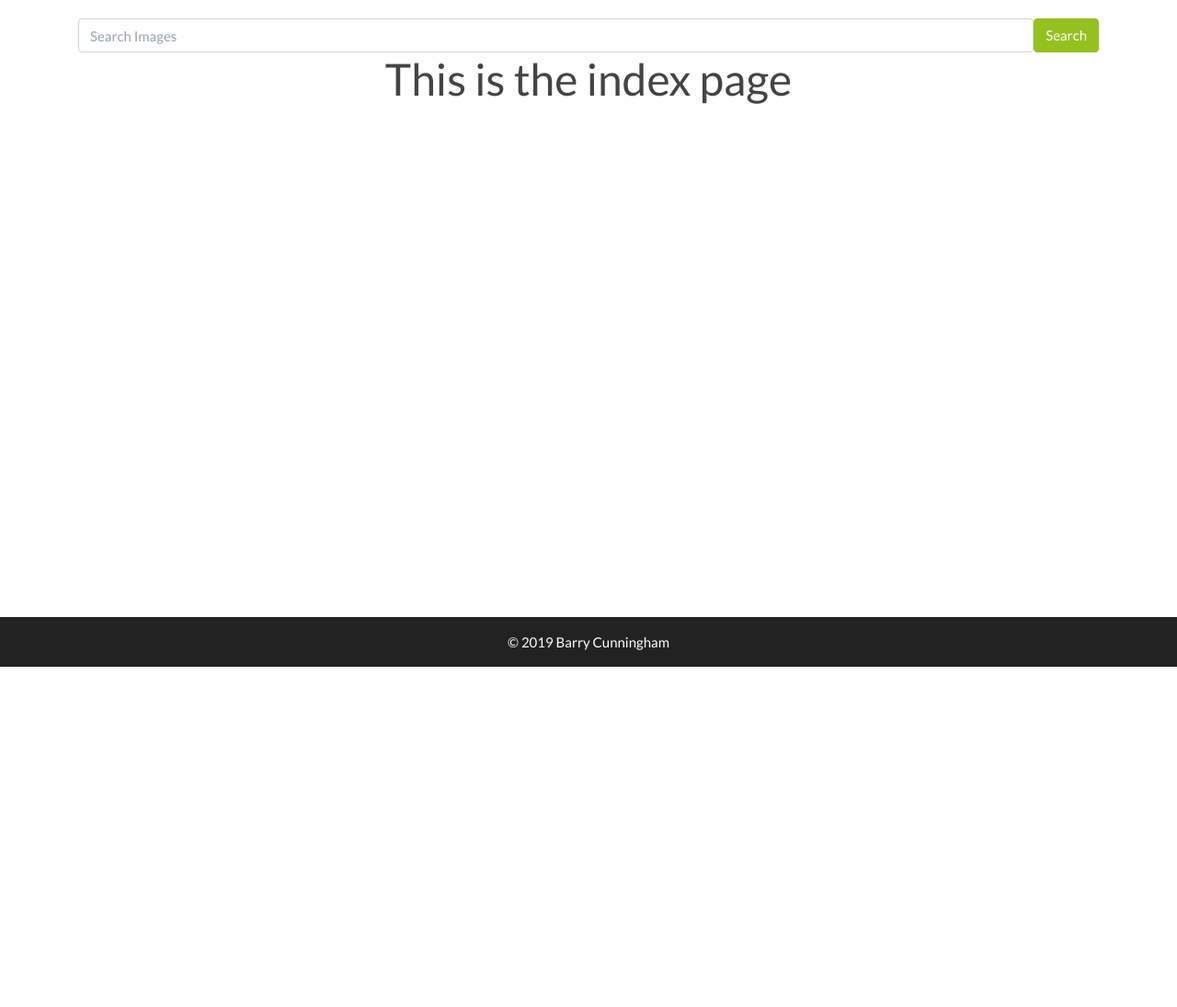
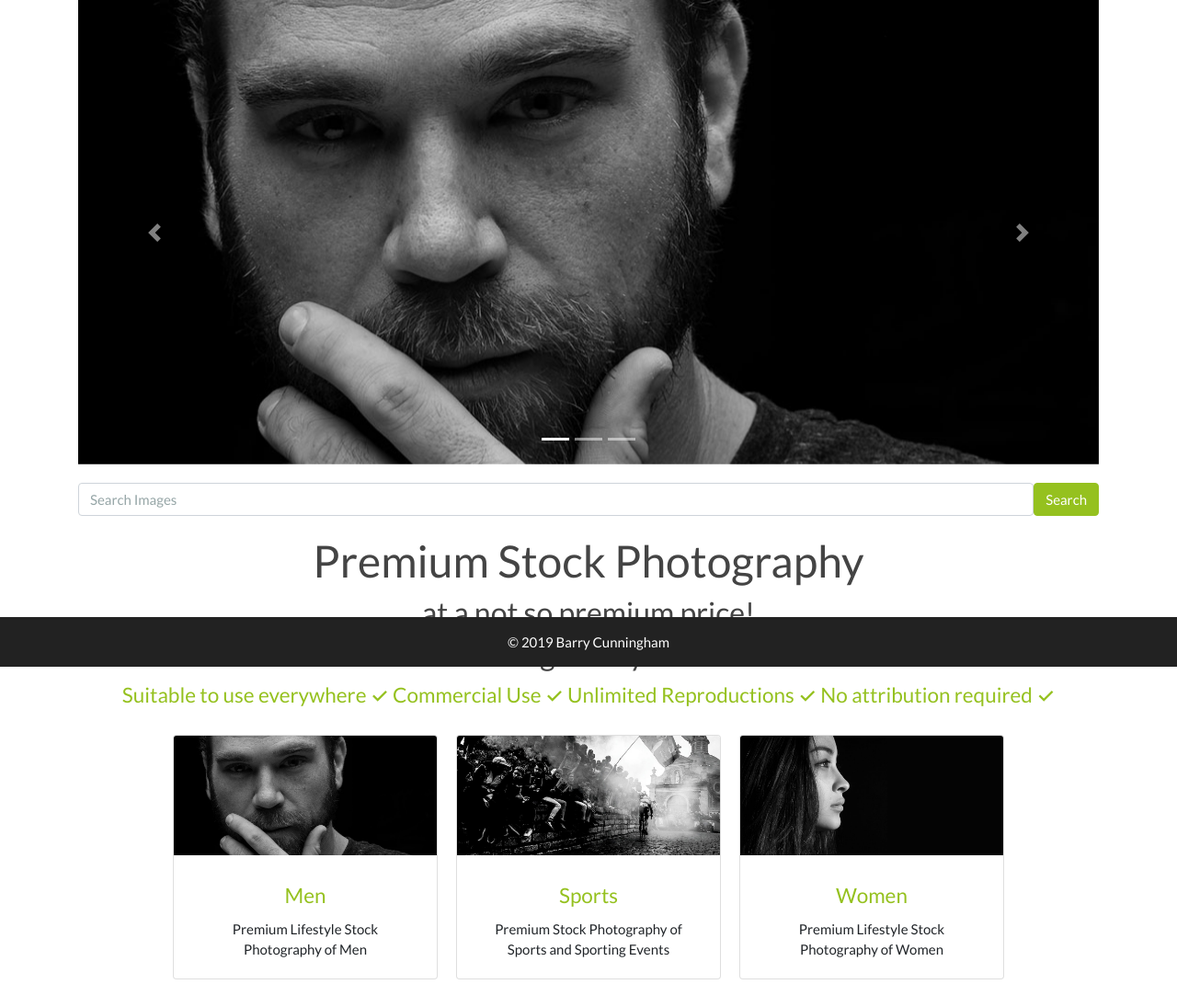
Before and after one commit to barra1212/pixelphoto, a Django app: page / in a window 1280 px wide. Shown: the part 75-1170 px from the top of the page at 92% size. Before the commit the page ends 800 px from the top, so only its background shows below. Run offline with Django 3.2, Linux system fonts and the light colour scheme; some libraries are stand-ins or nearby versions.

Commit message:
Index Page styling and added content

```diff
--- a/home/templates/index.html
+++ b/home/templates/index.html
@@ -1,7 +1,76 @@
 {% extends 'base.html' %}
+{% load staticfiles %}
 
 {% block content %}
 
-<h1>This is the index page</h1>
+<div id="carouselExampleIndicators" class="carousel slide" data-ride="carousel">
+  <ol class="carousel-indicators">
+    <li data-target="#carouselExampleIndicators" data-slide-to="0" class="active"></li>
+    <li data-target="#carouselExampleIndicators" data-slide-to="1"></li>
+    <li data-target="#carouselExampleIndicators" data-slide-to="2"></li>
+  </ol>
+  <div class="carousel-inner">
+    <div class="carousel-item active">
+      <img class="d-block w-100" src="{% static 'media/slide-men.jpg' %}" alt="Men">
+    </div>
+    <div class="carousel-item">
+      <img class="d-block w-100" src="{% static 'media/slide-sports.jpg' %}" alt="Sports">
+    </div>
+    <div class="carousel-item">
+      <img class="d-block w-100" src="{% static 'media/slide-women.jpg' %}" alt="Women">
+    </div>
+  </div>
+  <a class="carousel-control-prev" href="#carouselExampleIndicators" role="button" data-slide="prev">
+    <span class="carousel-control-prev-icon" aria-hidden="true"></span>
+    <span class="sr-only">Previous</span>
+  </a>
+  <a class="carousel-control-next" href="#carouselExampleIndicators" role="button" data-slide="next">
+    <span class="carousel-control-next-icon" aria-hidden="true"></span>
+    <span class="sr-only">Next</span>
+  </a>
+</div>
+
+<div class="row search">
+  <div class="col-md-12">
+    <form class="row">
+      <div class="col-12 col-sm pr-sm-0">
+        <input class="form-control" type="search" placeholder="Search Images" aria-label="Search">
+      </div>
+      <div class="col-12 col-sm-auto pl-sm-0">
+        <button class="btn btn-success" type="submit">Search</button>
+      </div>
+    </form>
+  </div>
+</div>
+
+<h1>Premium Stock Photography</h1>
+<h3>at a not so premium price!</h3>
+<h3>All images only €1.00</h3>
+<h4>Suitable to use everywhere ✓ Commercial Use ✓ Unlimited Reproductions ✓ No attribution required ✓</h4>
+
+
+<div class="row justify-content-sm-center search">
+  <div class="card" style="width: 18rem;">
+    <img class="card-img-top" src="{% static 'media/slide-men.jpg' %}" alt="Card image cap">
+    <div class="card-body">
+      <h4 class="card-title">Men</h4>
+      <p class="card-text text-center">Premium Lifestyle Stock Photography of Men</p>
+    </div>
+  </div>
+  <div class="card" style="width: 18rem;">
+    <img class="card-img-top" src="{% static 'media/slide-sports.jpg' %}" alt="Card image cap">
+    <div class="card-body">
+      <h4 class="card-title">Sports</h4>
+      <p class="card-text text-center">Premium Stock Photography of Sports and Sporting Events</p>
+    </div>
+  </div>
+  <div class="card" style="width: 18rem;">
+    <img class="card-img-top" src="{% static 'media/slide-women.jpg' %}" alt="Card image cap">
+    <div class="card-body">
+      <h4 class="card-title">Women</h4>
+      <p class="card-text text-center">Premium Lifestyle Stock Photography of Women</p>
+    </div>
+  </div>
+</div>
 
 {% endblock %}
--- a/static/css/custom.css
+++ b/static/css/custom.css
@@ -59,7 +59,15 @@ caption p {
 
 .navbar {
     padding: 10px 25px 15px 25px;
+}
+
+.search {
+    margin-top: 20px;
     margin-bottom: 20px;
+}
+
+.card {
+    margin: 10px;
 }
 
 .white-opaque {
--- a/templates/base.html
+++ b/templates/base.html
@@ -36,7 +36,7 @@
                 <li class="nav-item dropdown">
                     <a class="nav-link dropdown-toggle" data-toggle="dropdown" href="{% url 'products' %}" role="button" aria-haspopup="true" aria-expanded="false">Images</a>
                     <div class="dropdown-menu">
-                        <a class="dropdown-item" href="{% url 'products' %}">Products</a>
+                        <a class="dropdown-item" href="{% url 'products' %}">All Images</a>
                         <a class="dropdown-item" href="#">Men</a>
                         <a class="dropdown-item" href="#">Women</a>
                         <a class="dropdown-item" href="#">Sports</a>
@@ -73,20 +73,6 @@
     </div>
     {% endif %}
 
-    <div class="row">
-        <div class="col-md-12">
-            <form class="row">
-                <div class="col-12 col-sm pr-sm-0">
-                    <input class="form-control" type="search" placeholder="Search Images" aria-label="Search">
-                </div>
-                <div class="col-12 col-sm-auto pl-sm-0">
-                    <button class="btn btn-success" type="submit">Search</button>
-                </div>
-            </form>
-        </div>
-    </div>
-
-
     {% block content %}
     {% endblock %}
 
```
Also changed, not shown: products/templates/products.html (+14 -0 lines), static/media/slide-men.jpg (added), static/media/slide-sports.jpg (added), static/media/slide-women.jpg (added).
